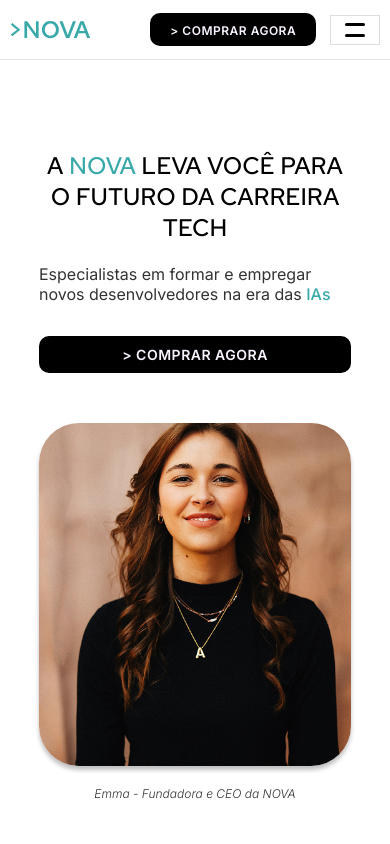
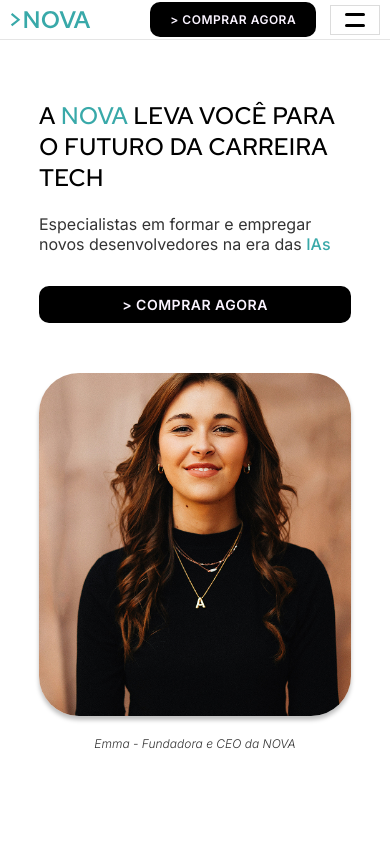
Before and after one commit to Athos13/NOVA, a plain HTML site: page index.html in a window 390 px wide. Shown: the top 844 px of the page. Drawn offline with Linux system fonts and the light colour scheme; a web font is replaced by a local one.

Commit message:
ajustes responsivo botão comprar header, alinhamento h1 e margin seção inicio

```diff
--- a/assets/CSS/responsivo.css
+++ b/assets/CSS/responsivo.css
@@ -39,9 +39,7 @@
         font-size: 0.75rem;
     }
 
-    header .botao-comprar{
-        font-size: 0.75rem;
-    }
+
     #sobre{
         grid-template-columns: 1fr !important;
         margin-bottom: 72px;
@@ -160,7 +158,7 @@
     }
     header .botao-comprar{
         height: 30px;
-        padding: 10px 20px 23px
+        padding: 10px 20px 25px
     }
     header .container-header #container-botoes-header{
         width: 230px;
@@ -189,3 +187,9 @@
         padding: 0 10px;
     }
 }
+
+@media(max-width:500px){
+    h1{
+        text-align: left !important;
+    }
+}
--- a/assets/CSS/style.css
+++ b/assets/CSS/style.css
@@ -61,10 +61,12 @@ header .container-header, #inicio{
     display: inline-block;
 }
 
-
+header .botao-comprar{
+    font-size: 0.75rem !important;
+}
 /*ESPECIFICO HEADER*/
 header{
-    height: 60px;
+    height: 40px;
     width: 100%;
     box-sizing: border-box;
     align-items: center;
@@ -133,7 +135,7 @@ header nav ul{
 
 /* ESPECIFICO INICIO*/
 #inicio{
-    margin: 150px auto;
+    margin: 100px auto;
     margin-bottom: 100px;
 }
 #inicio .container-img{
```
